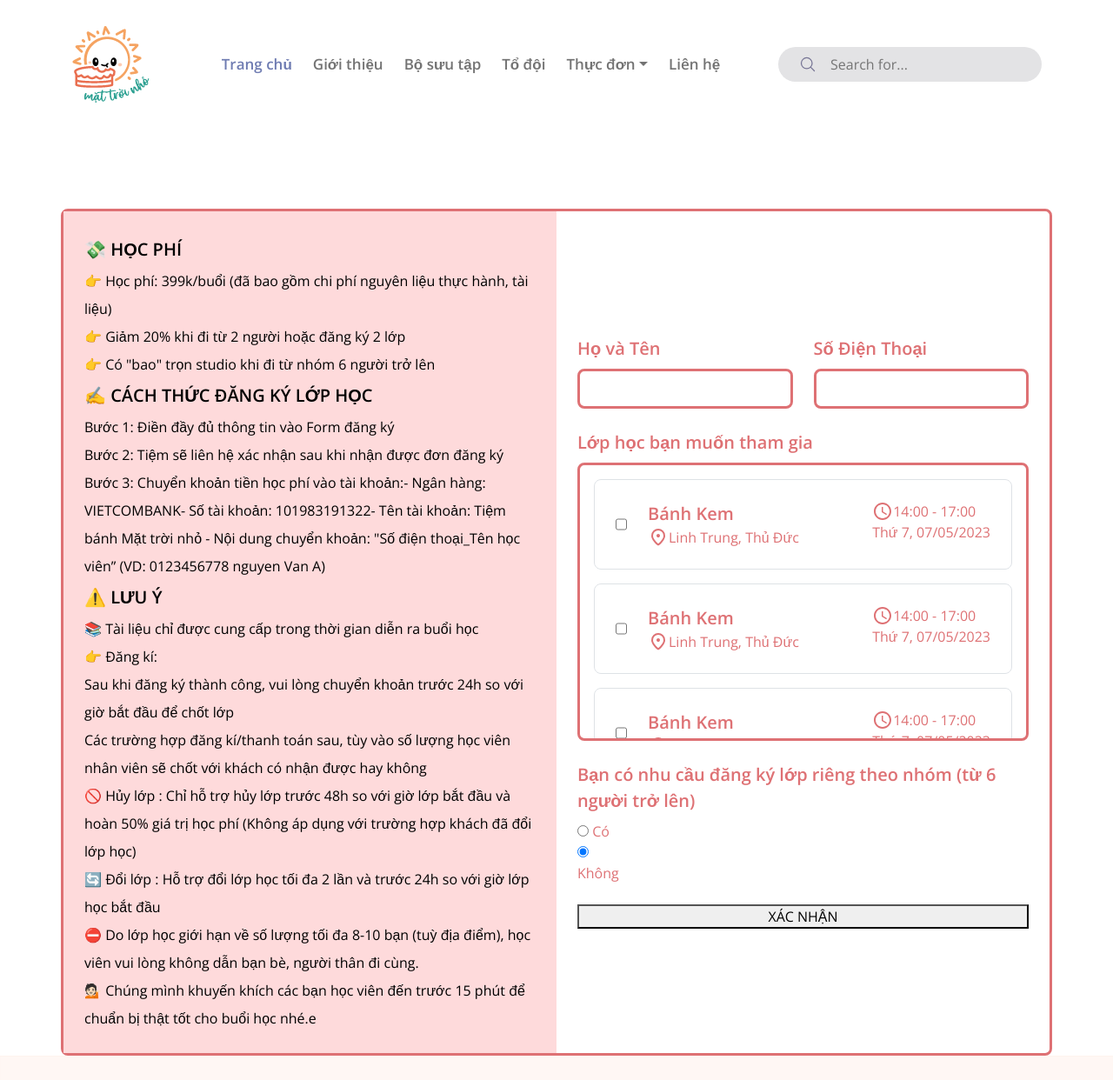
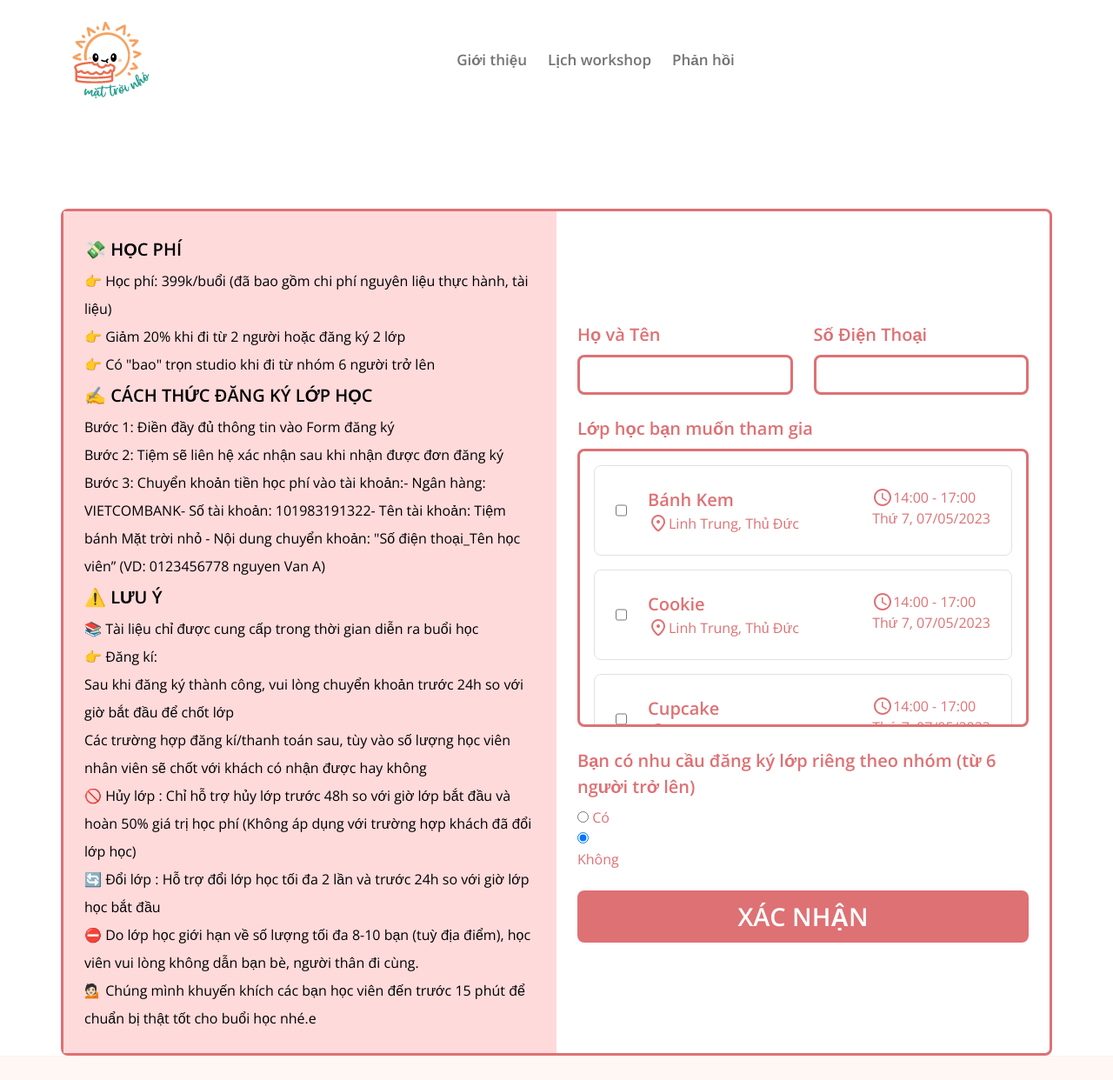
Before and after one commit to hoanghoatham123/demodoanweb, a plain HTML site: page dang_ky_workshop.html in a window 1280 px wide. Shown: the top 1242 px of the page at 87% size. Drawn offline with nearby package versions, Linux system fonts and the light colour scheme.

Commit message:
link dk workshop va workshop, fixbug

```diff
--- a/dang_ky_workshop.html
+++ b/dang_ky_workshop.html
@@ -23,7 +23,7 @@
   <link rel="stylesheet" href="./css/bootstrap.min.css" />
   <!-- CSS -->
   <link rel="stylesheet" href="./css/style.css" />
-  <link rel="stylesheet" href="./css/workshop.css" />
+  <link rel="stylesheet" href="./css/dang_ky_workshop.css" />
 </head>
 
 <body>
@@ -31,42 +31,18 @@
   <header class="container-fluid">
     <div class="container">
       <nav class="navbar navbar-light navbar-expand-lg py-4">
-        <a href="index.html" class="navbar-brand">
           <div>
             <img src="./img/logo/logo-mau.png" alt="" />
           </div>
-        </a>
         <button class="navbar-toggler" type="button" data-bs-toggle="collapse" data-bs-target="#navbarCollapse"
           aria-controls="navbarNavDropdown" aria-expanded="false" aria-label="Toggle navigation">
           <i class="fa fa-bars"></i>
         </button>
         <div class="collapse navbar-collapse" id="navbarCollapse">
           <div class="navbar-nav mx-auto">
-            <a href="index.html" class="nav-item nav-link active">Trang chủ</a>
-            <a href="#" class="nav-item nav-link">Giới thiệu</a>
-            <a href="#" class="nav-item nav-link">Bộ sưu tập</a>
-            <a href="#" class="nav-item nav-link">Tổ đội</a>
-
-            <div class="nav-item dropdown">
-              <a href="menu.html" class="nav-link dropdown-toggle" data-bs-toggle="dropdown">Thực đơn</a>
-              <div class="dropdown-menu bg-light">
-                <a href="menu.html" class="dropdown-item">banh ngot</a>
-                <a href="menu.html" class="dropdown-item">banh sinh nhat</a>
-                <a href="menu.html" class="dropdown-item">banh man</a>
-                <a href="menu.html" class="dropdown-item">banh mini</a>
-              </div>
-            </div>
-
-            <a href="#" class="nav-item nav-link">Liên hệ</a>
-          </div>
-          <div
-            class="searchbox px-4 py-2 search nav-item position-relative d-flex gap-2 rounded-pill border-0 align-items-center">
-            <svg xmlns="http://www.w3.org/2000/svg" fill="none" viewBox="0 0 24 24" width="1.25em" stroke-width="1.5"
-              stroke="#767494" class="opacity-25">
-              <path stroke-linecap="round" stroke-linejoin="round"
-                d="M21 21l-5.197-5.197m0 0A7.5 7.5 0 105.196 5.196a7.5 7.5 0 0010.607 10.607z" />
-            </svg>
-            <input type="text" value="" placeholder="Search for..." class="border-0 px-2 bg-transparent flex-fill" />
+            <a href="./workshop.html#gioithieu" class="nav-item nav-link">Giới thiệu</a>
+            <a href="./workshop.html#lich" class="nav-item nav-link">Lịch workshop</a>
+            <a href="./workshop.html#phanhoi" class="nav-item nav-link">Phản hồi</a>
           </div>
         </div>
       </nav>
@@ -74,7 +50,7 @@
   </header>
 
   <div class="container-fluid" style="margin-top: 15rem; ">
-    <div class="container d-flex justify-content-between w-100" style="min-width: 80%; : 0 auto;">
+    <div class="container d-flex justify-content-between w-100" style="min-width: 80%; margin: 0 auto;">
 
       <div class="row align-items-stretch justify-content-between rounded" style="border: 3px solid #DE7174;">
         <div class="p-4 col-lg-6 lh-lg" style="background-color:#fedadb; color: black;">
@@ -234,14 +210,35 @@
     },
     {
       'class_id': 'class_01',
-      'title': 'Bánh Kem',
+      'title': 'Cookie',
       'location': 'Linh Trung, Thủ Đức',
       'time': '14:00 - 17:00',
       'date': 'Thứ 7, 07/05/2023'
     },
     {
       'class_id': 'class_02',
-      'title': 'Bánh Kem',
+      'title': 'Cupcake',
+      'location': 'Linh Trung, Thủ Đức',
+      'time': '14:00 - 17:00',
+      'date': 'Thứ 7, 07/05/2023'
+    },
+    {
+      'class_id': 'class_03',
+      'title': 'Bánh gỗ',
+      'location': 'Linh Trung, Thủ Đức',
+      'time': '14:00 - 17:00',
+      'date': 'Thứ 7, 07/05/2023'
+    },
+    {
+      'class_id': 'class_04',
+      'title': 'Macaron',
+      'location': 'Linh Trung, Thủ Đức',
+      'time': '14:00 - 17:00',
+      'date': 'Thứ 7, 07/05/2023'
+    },
+    {
+      'class_id': 'class_05',
+      'title': 'Mousse',
       'location': 'Linh Trung, Thủ Đức',
       'time': '14:00 - 17:00',
       'date': 'Thứ 7, 07/05/2023'
```
Also changed, not shown: workshop.html (+19 -13 lines).
